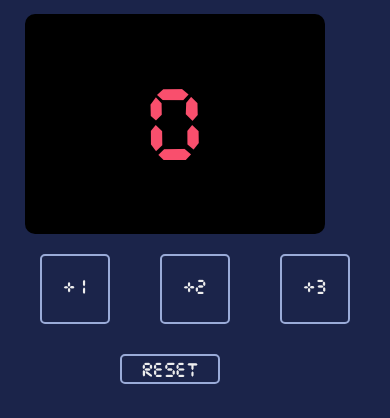
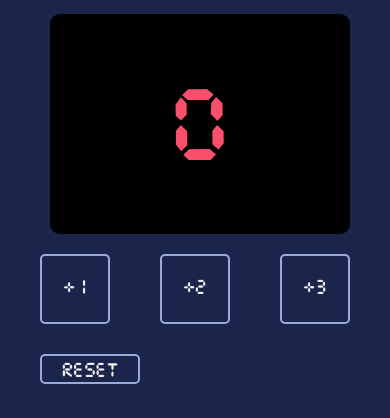
Before and after one commit to isioma-talabi/30-days-of-Javascript, a plain HTML site: page basketball-scorecard/basketball-scorecard.html in a window 390 px wide. Shown: the part 81-499 px from the top of the page. Drawn offline with Linux system fonts and the light colour scheme.

Commit message:
fix: media queries

```diff
--- a/basketball-scorecard/basketball-scorecard.css
+++ b/basketball-scorecard/basketball-scorecard.css
@@ -75,9 +75,9 @@ button:hover {
   color: crimson;
 }
 
-/* Media Queries */
+/* Media Queries for Basketball Scorecard */
 
-@media screen and (max-width: 400px) {
+@media screen and (max-width: 500px) {
   .container {
     display: grid;
     grid-template-columns: 1fr;
@@ -93,12 +93,12 @@ button:hover {
     width: 300px;
     height: 150px;
     padding-top: 70px;
-    margin-left: 25px;
+    margin-left: 50px;
     margin-bottom: 20px;
   }
 
   .reset {
-    margin-left: 120px;
+    margin-left: 40px;
   }
 
   .buttons {
--- a/index.css
+++ b/index.css
@@ -97,7 +97,7 @@ span {
   width: 500px;
 }
 
-/* Media Queries */
+/* Media Queries for homepage */
 @media screen and (max-width: 800px) {
   .wrapper {
     display: grid;
@@ -137,7 +137,7 @@ span {
   }
 }
 
-@media screen and (max-width: 400px) {
+@media screen and (max-width: 500px) {
   .first__container {
     padding: 1rem;
     width: 300px;
```
Also changed, not shown: index.html (+1 -1 lines).
